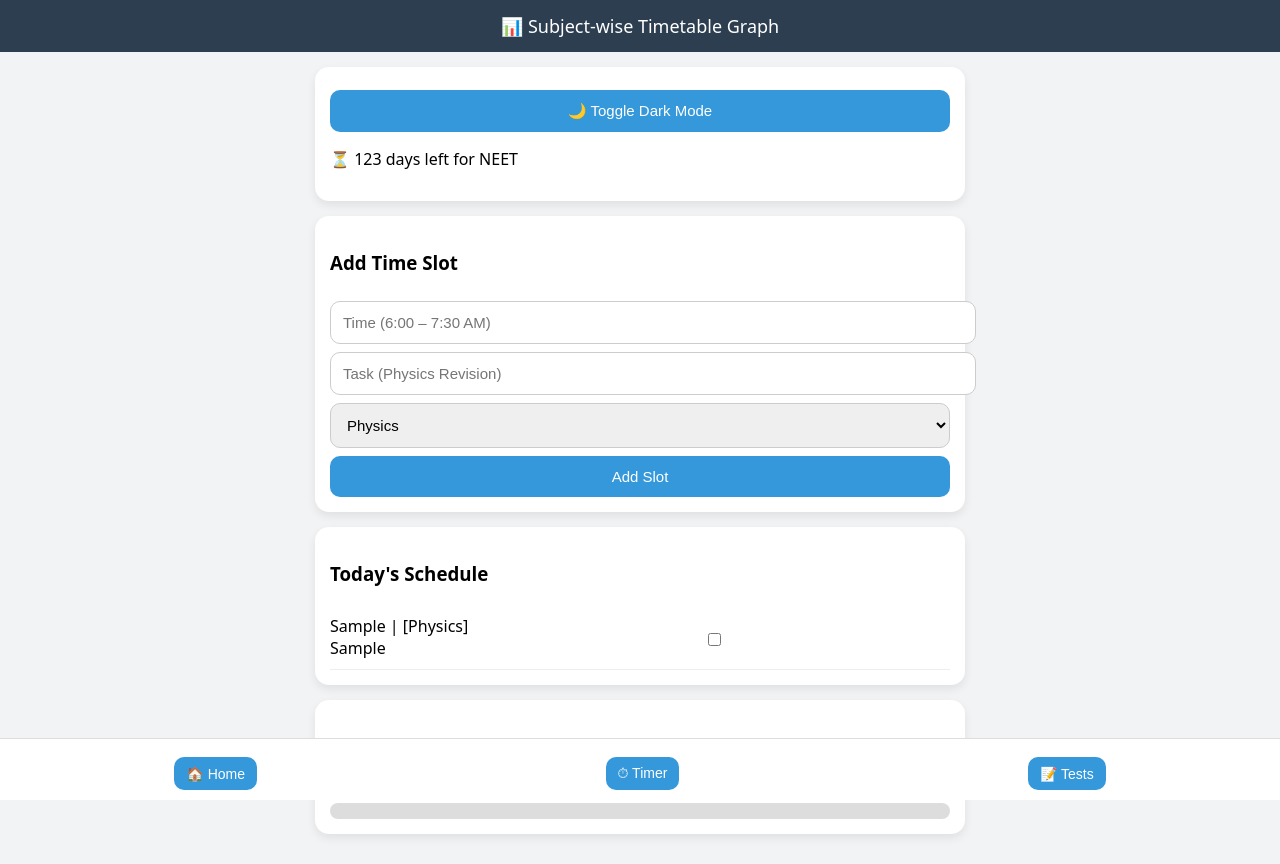
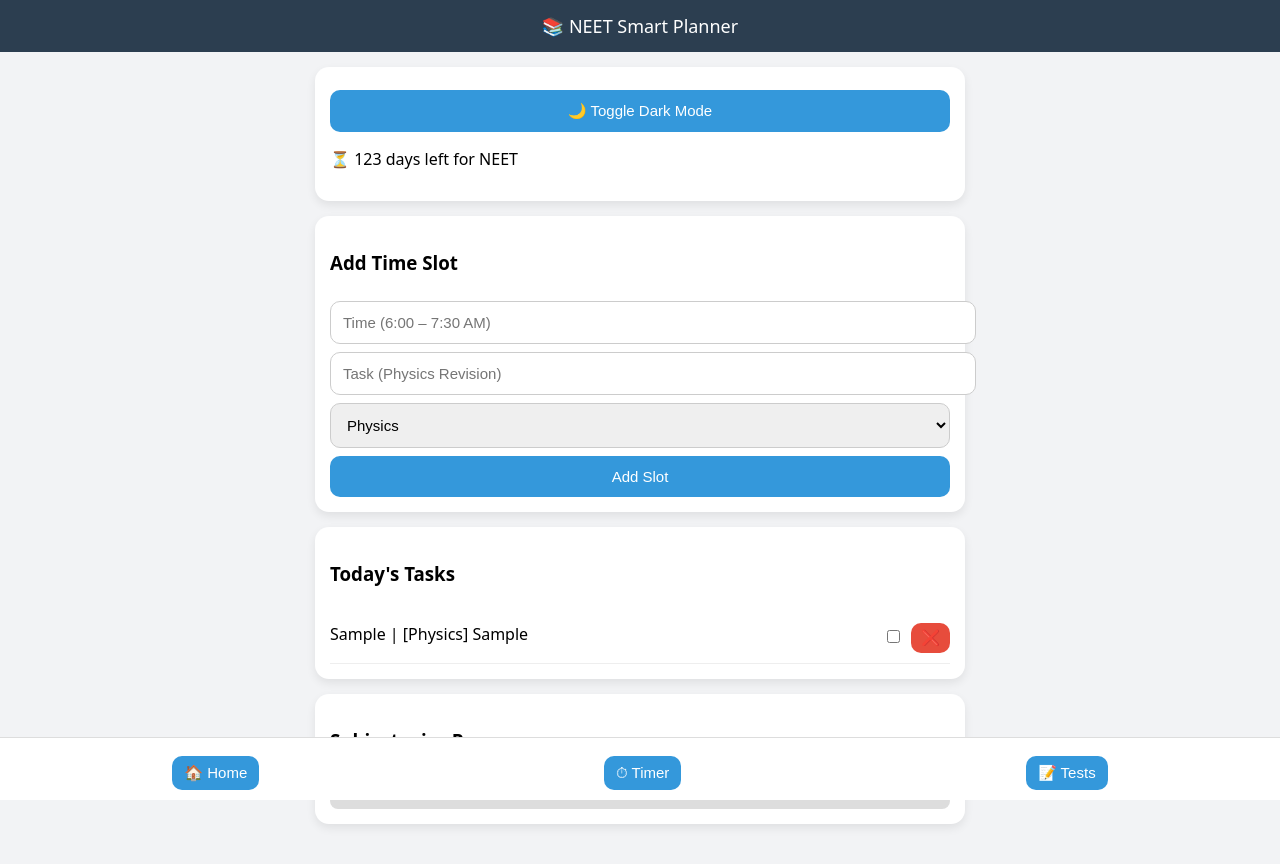
Before and after one commit to mayankrajput2682-beep/make-study-easy, a plain HTML site: page index.html in a window 1280 px wide. Both pictures are taken after typing "Sample", "Sample" into the empty fields and a click on the button "Add Slot". Drawn offline with Linux system fonts and the light colour scheme.

Commit message:
Refactor index.html for improved structure and clarity

```diff
--- a/index.html
+++ b/index.html
@@ -3,39 +3,69 @@
 <head>
   <meta charset="UTF-8" />
   <meta name="viewport" content="width=device-width, initial-scale=1.0" />
-  <title>NEET Smart Planner – Subject Graph</title>
+  <title>NEET Smart Planner</title>
+
   <style>
-    body { font-family: system-ui, Arial, sans-serif; background: #f2f3f5; margin: 0; }
-    body.dark { background: #121212; color: #e0e0e0; }
+    body { font-family: system-ui, Arial, sans-serif; background:#f2f3f5; margin:0; }
+    body.dark { background:#121212; color:#e0e0e0; }
 
-    header { position: sticky; top: 0; background: #2c3e50; color: #fff; padding: 14px; text-align: center; font-size: 18px; }
-    body.dark header { background: #000; }
+    header {
+      position: sticky; top:0;
+      background:#2c3e50; color:#fff;
+      padding:14px; text-align:center;
+      font-size:18px;
+    }
+    body.dark header { background:#000; }
 
-    .container { padding: 15px; max-width: 650px; margin: auto; }
-    .card { background: #fff; border-radius: 14px; padding: 15px; margin-bottom: 15px; box-shadow: 0 4px 10px rgba(0,0,0,0.08); }
-    body.dark .card { background: #1e1e1e; }
+    .container { max-width:650px; margin:auto; padding:15px; }
 
-    input, select, button { width: 100%; padding: 12px; margin-top: 8px; font-size: 15px; border-radius: 10px; border: 1px solid #ccc; }
-    button { background: #3498db; color: #fff; border: none; }
+    .card {
+      background:#fff; padding:15px; margin-bottom:15px;
+      border-radius:14px;
+      box-shadow:0 4px 10px rgba(0,0,0,0.08);
+    }
+    body.dark .card { background:#1e1e1e; }
 
-    .slot { display: flex; justify-content: space-between; align-items: center; padding: 10px 0; border-bottom: 1px solid #eee; }
-    body.dark .slot { border-color: #444; }
-    .slot.completed span { text-decoration: line-through; color: #27ae60; }
+    input, select, button {
+      width:100%; padding:12px; margin-top:8px;
+      font-size:15px; border-radius:10px;
+      border:1px solid #ccc;
+    }
 
-    /* Subject Graph */
-    .bar-wrap { margin: 12px 0; }
-    .bar-label { font-weight: bold; margin-bottom: 4px; }
-    .bar-bg { background: #ddd; border-radius: 10px; height: 16px; }
-    .bar-fill { height: 16px; border-radius: 10px; background: #3498db; width: 0%; transition: 0.4s; }
-    body.dark .bar-fill { background: #9b59b6; }
+    button { background:#3498db; color:#fff; border:none; cursor:pointer; }
 
-    .bottom-nav { position: fixed; bottom: 0; left: 0; right: 0; display: flex; justify-content: space-around; background: #fff; padding: 10px 0; border-top: 1px solid #ddd; }
-    body.dark .bottom-nav { background: #1e1e1e; border-color: #444; }
-    .bottom-nav button { width: auto; padding: 8px 12px; font-size: 14px; }
+    .slot {
+      display:flex; justify-content:space-between; align-items:center;
+      padding:10px 0; border-bottom:1px solid #eee;
+    }
+    body.dark .slot { border-color:#444; }
+
+    .slot.completed span {
+      text-decoration: line-through;
+      color:#27ae60;
+    }
+
+    .actions { display:flex; gap:8px; align-items:center; }
+    .delete-btn { background:#e74c3c; padding:6px 10px; }
+
+    /* Graph */
+    .bar-label { font-weight:bold; margin-top:10px; }
+    .bar-bg { background:#ddd; border-radius:10px; height:16px; }
+    .bar-fill { height:16px; border-radius:10px; background:#3498db; width:0%; transition:0.4s; }
+    body.dark .bar-fill { background:#9b59b6; }
+
+    .bottom-nav {
+      position:fixed; bottom:0; left:0; right:0;
+      background:#fff; display:flex; justify-content:space-around;
+      padding:10px 0; border-top:1px solid #ddd;
+    }
+    body.dark .bottom-nav { background:#1e1e1e; border-color:#444; }
+    .bottom-nav button { width:auto; padding:8px 12px; }
   </style>
 </head>
 <body>
-<header>📊 Subject-wise Timetable Graph</header>
+
+<header>📚 NEET Smart Planner</header>
 
 <div class="container">
 
@@ -46,8 +76,8 @@
 
   <div class="card">
     <h3>Add Time Slot</h3>
-    <input id="time" placeholder="Time (6:00 – 7:30 AM)" />
-    <input id="task" placeholder="Task (Physics Revision)" />
+    <input id="time" placeholder="Time (6:00 – 7:30 AM)">
+    <input id="task" placeholder="Task (Physics Revision)">
     <select id="subject">
       <option>Physics</option>
       <option>Chemistry</option>
@@ -59,12 +89,12 @@
   </div>
 
   <div class="card">
-    <h3>Today's Schedule</h3>
+    <h3>Today's Tasks</h3>
     <div id="slotList"></div>
   </div>
 
   <div class="card">
-    <h3>Subject-wise Completion</h3>
+    <h3>Subject-wise Progress</h3>
     <div id="subjectGraph"></div>
   </div>
 
@@ -72,8 +102,8 @@
 
 <div class="bottom-nav">
   <button onclick="scrollTo(0,0)">🏠 Home</button>
-  <button onclick="alert('Timer coming next')">⏱ Timer</button>
-  <button onclick="alert('Tests coming next')">📝 Tests</button>
+  <button onclick="alert('Timer coming soon')">⏱ Timer</button>
+  <button onclick="alert('Tests coming soon')">📝 Tests</button>
 </div>
 
 <script>
@@ -87,6 +117,31 @@ function toggleDark() {
   localStorage.setItem('dark', document.body.classList.contains('dark'));
 }
 
+function addSlot() {
+  if (!time.value || !task.value) return;
+  slots.push({
+    time: time.value,
+    task: task.value,
+    subject: subject.value,
+    completed: false
+  });
+  time.value = '';
+  task.value = '';
+  render();
+}
+
+function toggle(i) {
+  slots[i].completed = !slots[i].completed;
+  render();
+}
+
+function removeSlot(i) {
+  if (confirm('Delete this task?')) {
+    slots.splice(i, 1);
+    render();
+  }
+}
+
 function render() {
   const list = document.getElementById('slotList');
   list.innerHTML = '';
@@ -94,22 +149,26 @@ function render() {
   let subjects = {};
 
   slots.forEach((s, i) => {
-    if (!subjects[s.subject]) subjects[s.subject] = { total: 0, done: 0 };
+    if (!subjects[s.subject]) subjects[s.subject] = { total:0, done:0 };
     subjects[s.subject].total++;
     if (s.completed) subjects[s.subject].done++;
 
     const div = document.createElement('div');
     div.className = 'slot' + (s.completed ? ' completed' : '');
-    div.innerHTML = `<span>${s.time} | [${s.subject}] ${s.task}</span>
-      <input type="checkbox" ${s.completed ? 'checked' : ''} onchange="toggle(${i})" />`;
+    div.innerHTML = `
+      <span>${s.time} | [${s.subject}] ${s.task}</span>
+      <div class="actions">
+        <input type="checkbox" ${s.completed ? 'checked' : ''} onchange="toggle(${i})">
+        <button class="delete-btn" onclick="removeSlot(${i})">❌</button>
+      </div>`;
     list.appendChild(div);
   });
 
-  renderSubjectGraph(subjects);
+  renderGraph(subjects);
   localStorage.setItem('neetSlots', JSON.stringify(slots));
 }
 
-function renderSubjectGraph(subjects) {
+function renderGraph(subjects) {
   const graph = document.getElementById('subjectGraph');
   graph.innerHTML = '';
 
@@ -133,15 +192,6 @@ function renderSubjectGraph(subjects) {
   }
 }
 
-function addSlot() {
-  if (!time.value || !task.value) return;
-  slots.push({ time: time.value, task: task.value, subject: subject.value, completed: false });
-  time.value = ''; task.value = '';
-  render();
-}
-
-function toggle(i) { slots[i].completed = !slots[i].completed; render(); }
-
 const examDate = new Date('2026-05-03');
 setInterval(() => {
   const days = Math.floor((examDate - new Date()) / (1000*60*60*24));
```
